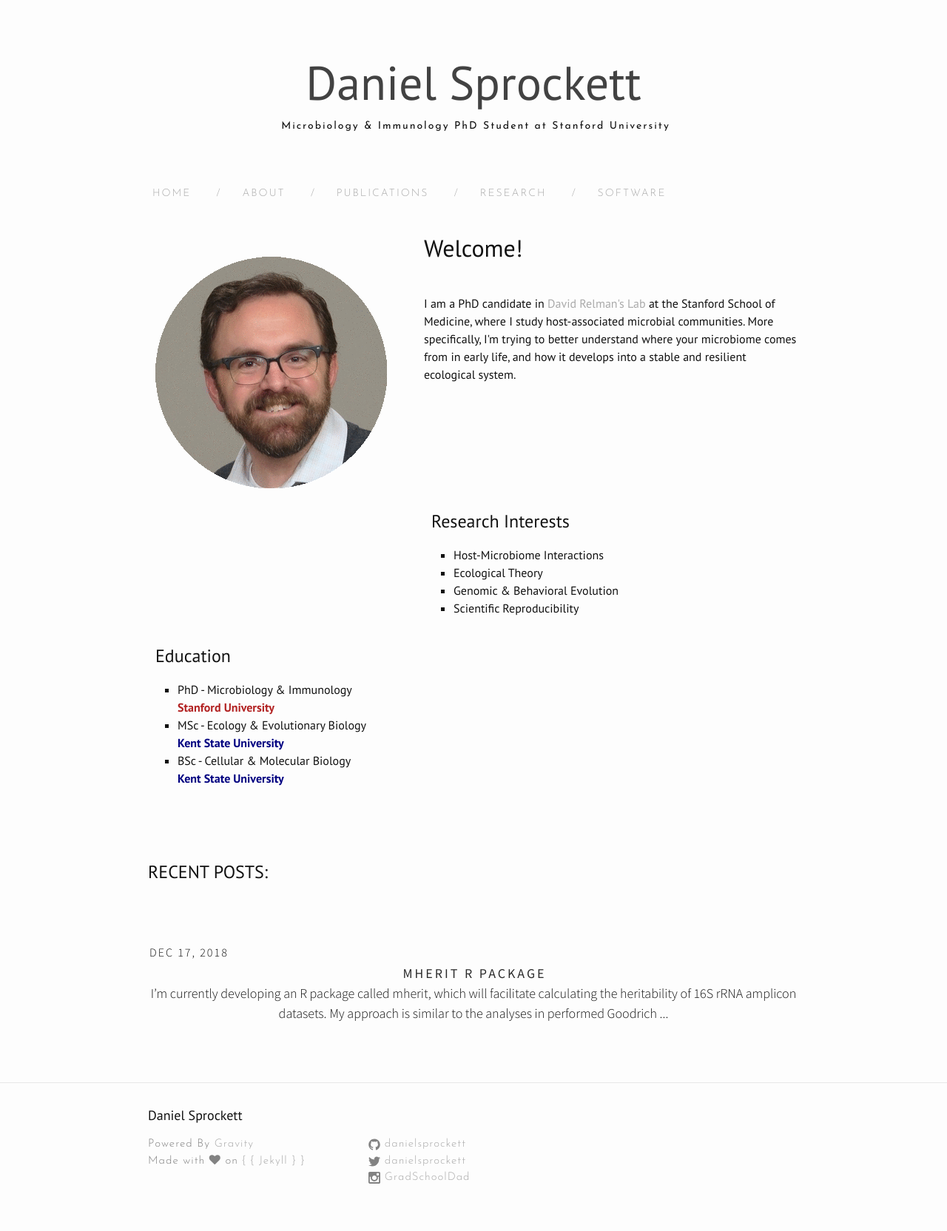
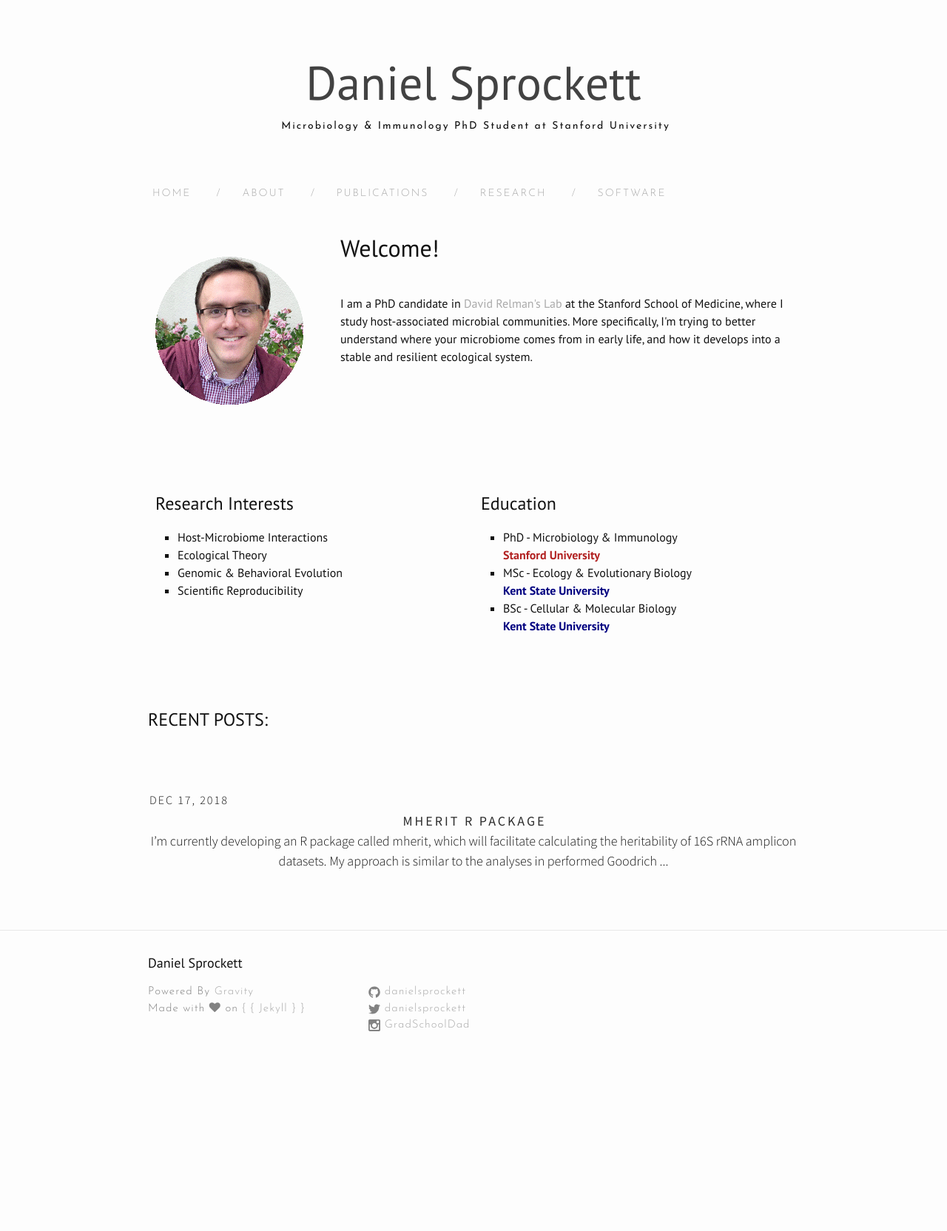
Before and after one commit to DanielSprockett/danielsprockett.github.io, a Jekyll site: the page built from index.html, in a window 1280 px wide. Shown: the whole page at 74% size. Built offline with Jekyll 4.4.1, drawn with Linux system fonts in a browser that asks for light colours; nearby versions of some CDN libraries; the list of posts is cut into pages by our own code; after the commit the page ends 1458 px from its top, so only the background shows below that.

Commit message:
Update index.html

```diff
--- a/index.html
+++ b/index.html
@@ -4,7 +4,7 @@
 
 <div class="home">
 
-<p><img src="/images/about_headshot_beard.gif" alt="Dan Sprockett" style="float:left; padding: 75px 50px 50px 10px;">
+<p><img src="/images/about_headshot.gif" alt="Dan Sprockett" style="float:left; padding: 75px 50px 50px 10px;">
   <br>
   <h1>Welcome!</h1>
   <br>
```
